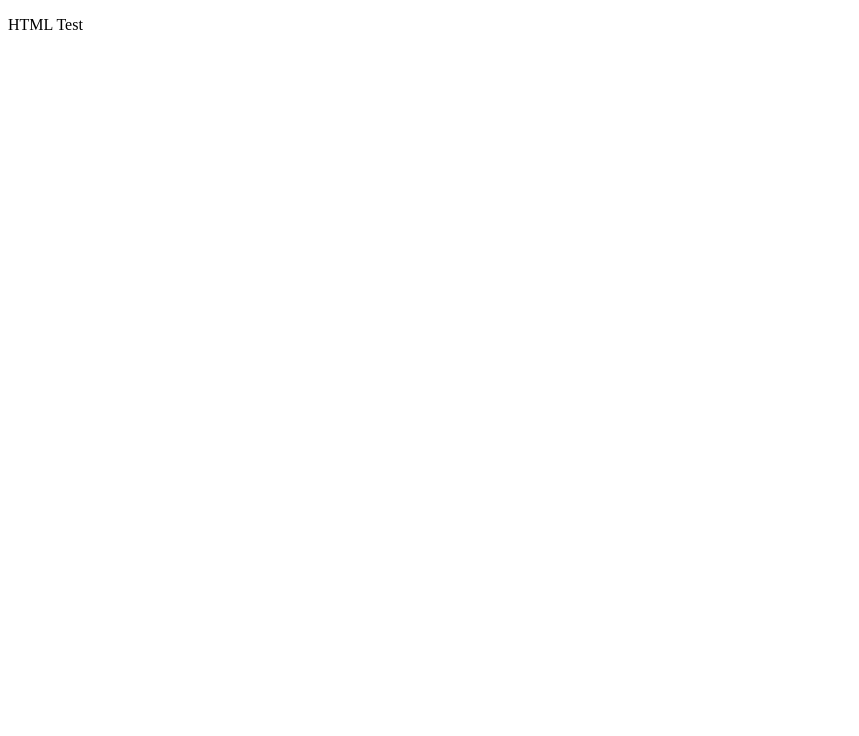
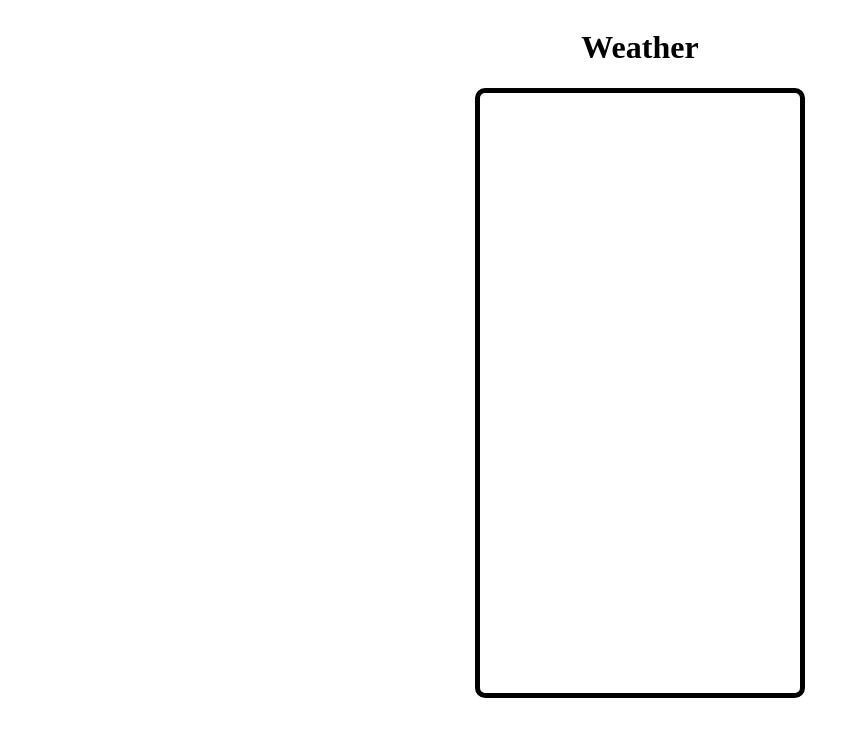
Before and after one commit to Axyl07/weather-app, a website built with webpack: page src/template.html in a window 1280 px wide. Shown: the whole page, without its empty margins (0-859 px from the left). Built offline with nearby package versions, Linux system fonts and the light colour scheme.

Commit message:
Initial structure

```diff
--- /dev/null
+++ b/src/callAPI.js
@@ -0,0 +1,3 @@
+export default function callAPI(location) {
+  const URL = `https://weather.visualcrossing.com/VisualCrossingWebServices/rest/services/timeline/${location}/today?unitGroup=metric&key=T2UVVWT53KJE8WTBH6P4XVRRE&contentType=json`
+}
--- /dev/null
+++ b/src/index.css
@@ -0,0 +1,12 @@
+body{
+    display: flex;
+    flex-direction: column;
+    align-items: center;
+    justify-content: center;
+}
+.main{
+    height: 75vh;
+    width: 25vw;
+    border: 5px solid black;
+    border-radius: 10px;
+}
--- a/src/index.js
+++ b/src/index.js
@@ -1,2 +1,2 @@
-import test from "./test";
-test();
+
+import './index.css'
--- a/src/template.html
+++ b/src/template.html
@@ -3,9 +3,12 @@
 <head>
     <meta charset="UTF-8">
     <meta name="viewport" content="width=device-width, initial-scale=1.0">
-    <title>Template</title>
+    <title>Weather App</title>
 </head>
 <body>
-    <p>HTML Test</p>
+    <h1>Weather</h1>
+    <div class="main">
+
+    </div>
 </body>
 </html>
--- a/src/test.js
+++ /dev/null
@@ -1,3 +0,0 @@
-export default function () {
-  return console.log("is this working>/?");
-}
```
